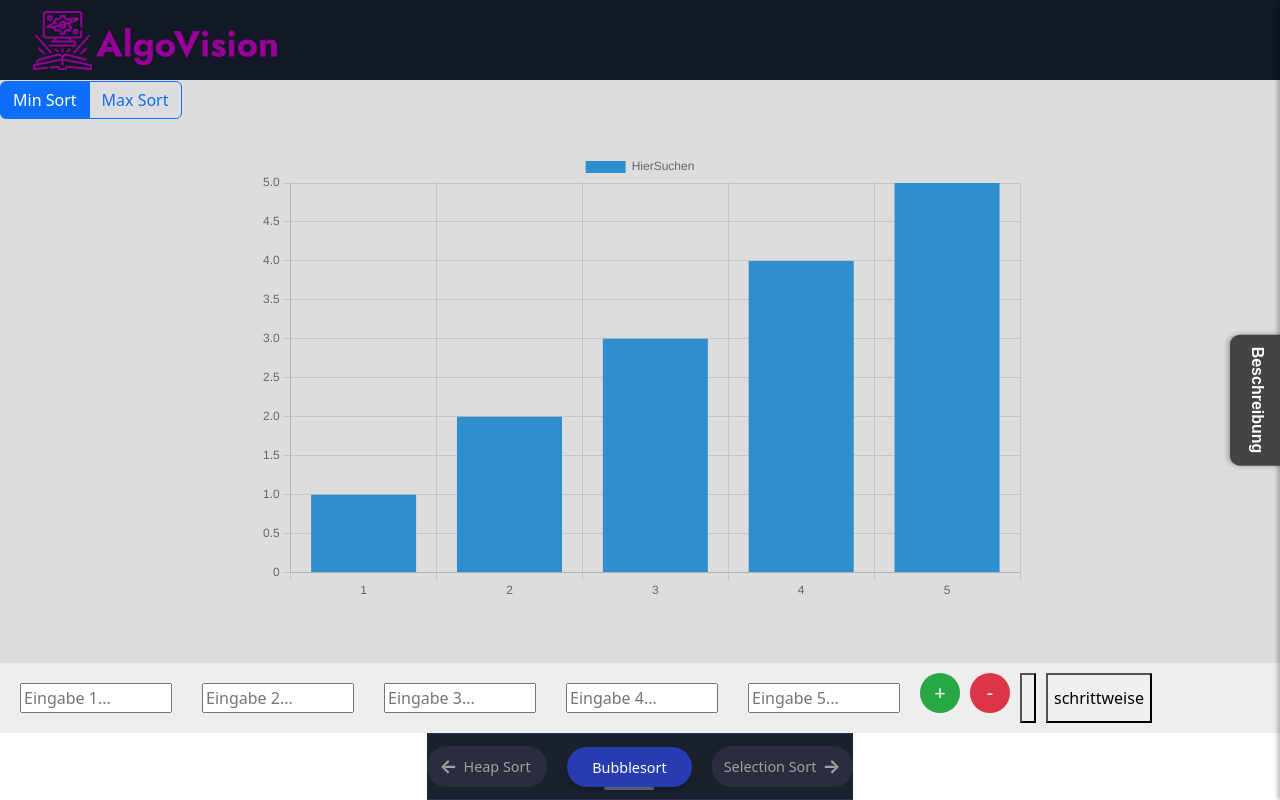
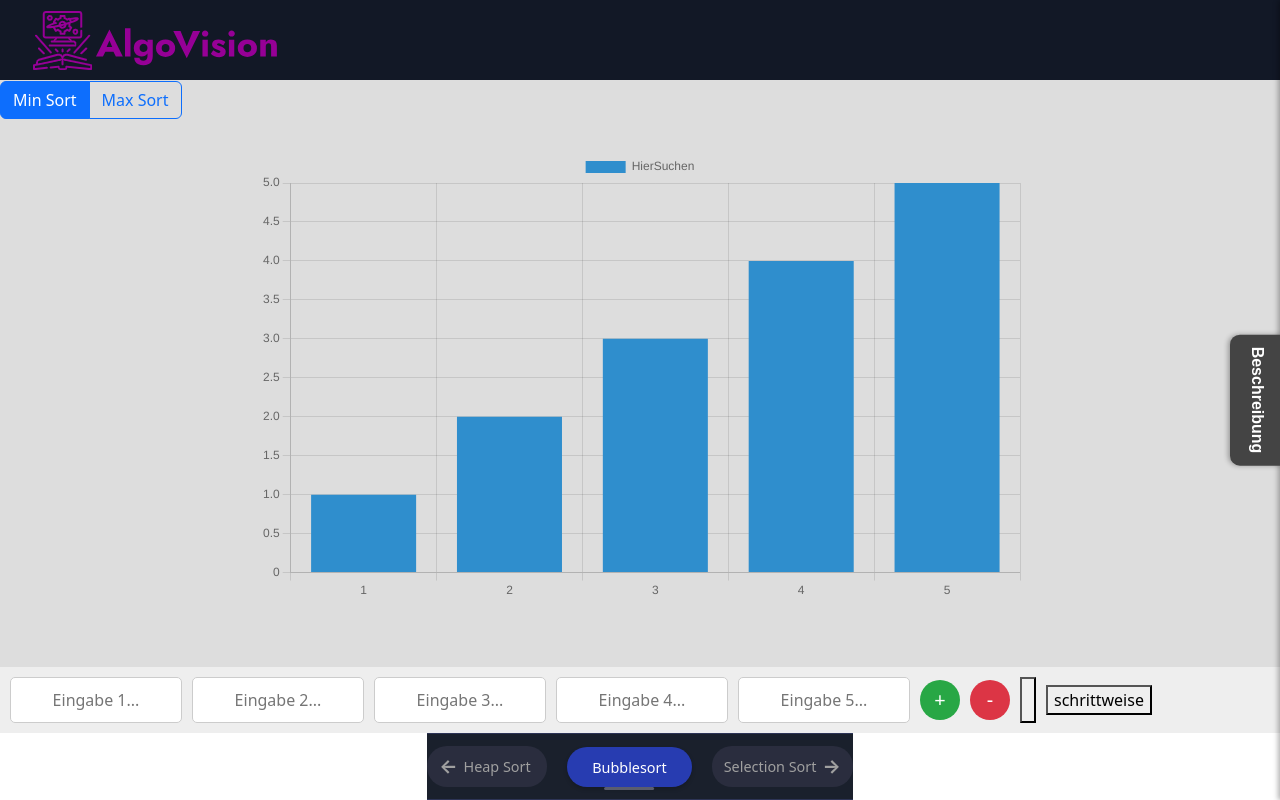
Before and after one commit to annika0205/SD, an Angular app in the folder FrontEnd/: page /sortieralgorithmen/bubblesort in a window 1280 px wide. Built offline with nearby package versions, Linux system fonts and the light colour scheme.

Commit message:
fix appearance of input/buttons and vertical align in template

```diff
--- a/FrontEnd/src/app/sorting/template-sorting/template-sorting.component.css
+++ b/FrontEnd/src/app/sorting/template-sorting/template-sorting.component.css
@@ -31,7 +31,7 @@
     flex-wrap: nowrap; /* <-- Verhindert Zeilenumbruch */
     min-width: 0;
     overflow-x: auto;
-    width:calc(100%-350px);
+    width:calc(100% - 350px);
   }
 
   .template-input-wrapper {
@@ -39,13 +39,17 @@
     align-items: center;
     flex: 1 1 auto;
     min-width: 120px;
-    padding: 10px;
     gap: 5px;
   }
 
   .template-input-wrapper input {
     flex: 1;
-    min-width: 90px
+    min-width: 90px;
+    font-size: 16px;
+    padding: 10px;
+    border: 1px solid #ccc;
+    border-radius: 5px;
+    text-align: center;
   }
 
   .template-input-wrapper .suffix-text {
@@ -58,12 +62,15 @@
 
   .template-button-group {
     display: flex;
+    align-items: center;
     gap: 10px;
     flex-shrink: 0; /* verhindert, dass sich die Buttons verkleinern */
     width: 350px;
   }
 
-
+  .ButtonAction {
+    height: 100%;
+  }
   .template-sidebar {
     position: fixed;
     top: 0;
--- a/FrontEnd/src/app/sorting/template-sorting/template-sorting.component.html
+++ b/FrontEnd/src/app/sorting/template-sorting/template-sorting.component.html
@@ -18,7 +18,7 @@
     <div class="template-button-group">
       <button class="template-add-button" (click)="addInput()" [disabled]="inputs.length >= 10">+</button>
       <button class="template-remove-button" (click)="removeInput()" [disabled]="inputs.length <= 3">-</button>
-      <button (click)="sortClicked.emit()">{{action_button}}</button>
+      <button class="ButtonAction" (click)="sortClicked.emit()">{{action_button}}</button>
       <button>schrittweise {{action_button}}</button>
     </div>
   </div>
```
